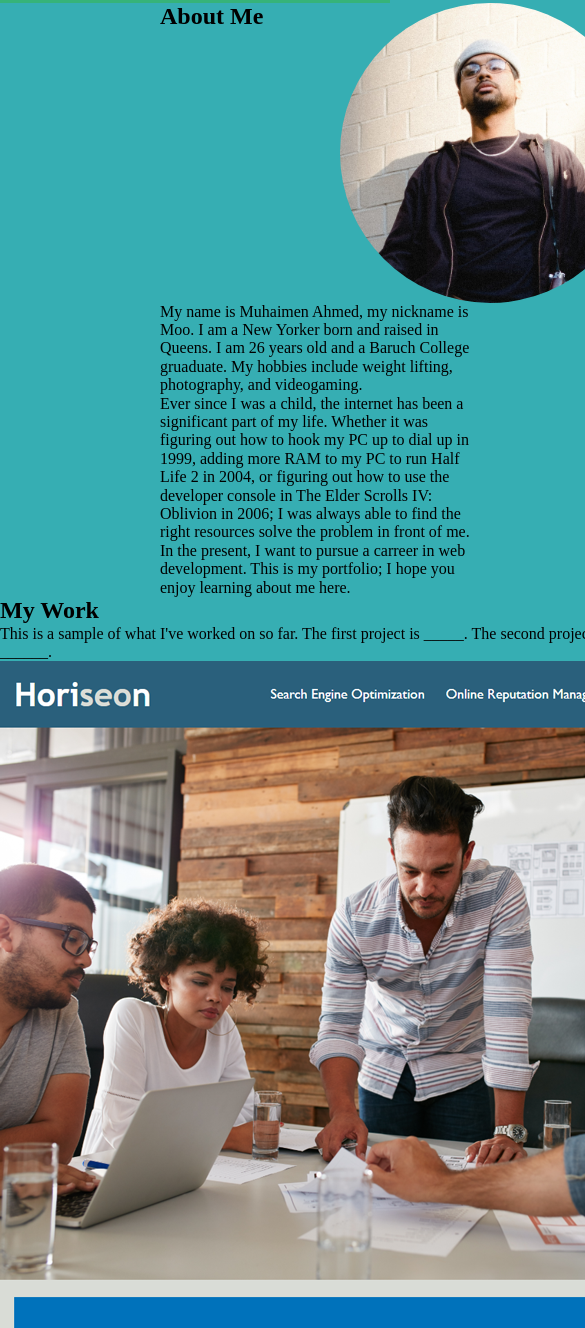
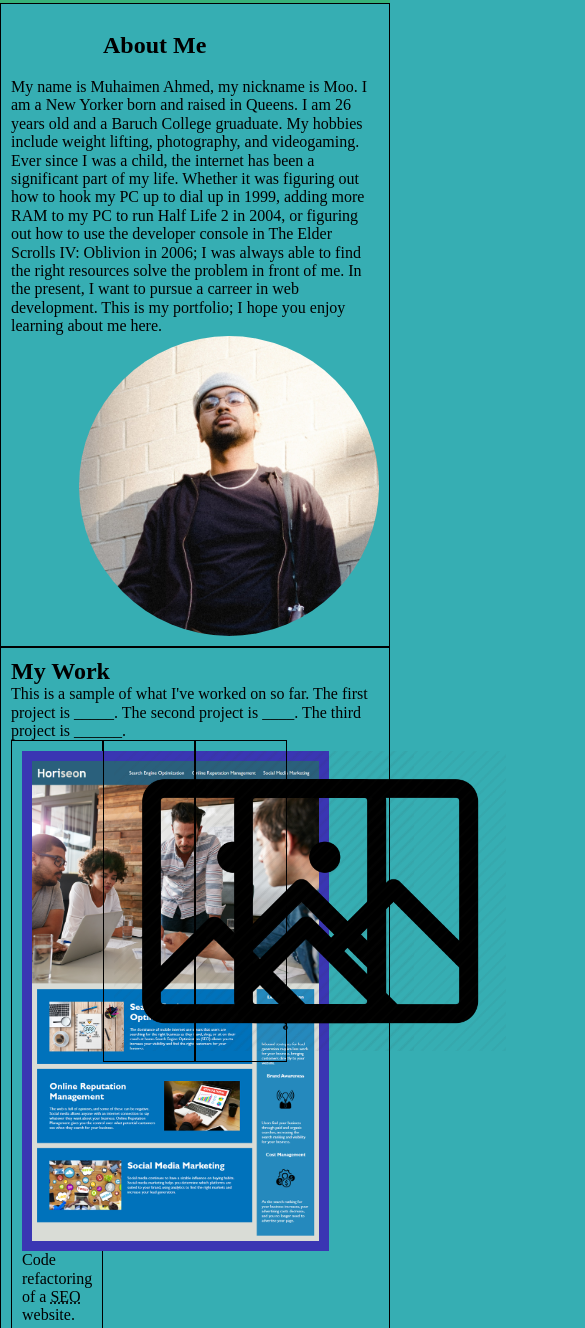
Before and after one commit to mellowmoo/myportfolio, a plain HTML site: page index.html in a window 390 px wide. Shown: the part 273-1601 px from the top of the page, 585 px wide, since content can reach past the window. Drawn offline with Linux system fonts and the light colour scheme.

Commit message:
many many updates to the css style sheet, added media queries, the my work section seems to be broken, need to fix that

```diff
--- a/assets/css/style.css
+++ b/assets/css/style.css
@@ -56,40 +56,87 @@ nav ul li {
 
 body {
     background-color: var(--mainColor);
-    display: flex;
-    flex-wrap: wrap;
 }
 
-/* About Me */
+/* Body - About Me */
 
-section.aboutMe {
-    display: inline-block;
+.aboutMe {
+    border-style: solid;
+    border-width: 1px;
+    padding: 10px;
+    float: left;
+    width: 75%;
 }
 
 .aboutMe h2 {
     float: left;
     margin-left: 20%;
+    padding: 5%;
 }
 
 .aboutMe p {
     float: left;
-    margin-left: 20%;
-    margin-right: 40%;
-
 }
 
 .aboutMe img {
     border-radius: 50%;
     float: right;
     max-height: 300px;
-    margin-right: 20%;
+}
+
+/* Body - My Work */
+
+.myWork {
+    border-style: solid;
+    border-width: 1px;
+    padding: 10px;
+    float: left;
+    width: 100%;
+}
+
+.workImageMain img {
+    border-style: solid;
+    border-color: var(--frameColor);
+    border-width: 10px;
+    max-height: 500px;
+}
+
+.workImageGeneric img {
+    max-height: 300px
+}
+
+figure {
+    border-style: solid;
+    border-width: 1px;
+    padding: 10px;
+    float: left;
+    width: 25%;
 }
 
 /* Footer Content */
 
 footer {
-    margin-top: 0;
-    bottom: 0;
+    text-align: center;
+    float: left;
+    width: 100%;
     border-bottom: 10px solid var(--extraColor);
     color: black;
+    background-color: var(--topColor);
   }
+
+/* Media Queries */
+
+@media screen and (max-width: 992px) {
+    .aboutMe {
+      width: 75%;
+    }
+  }
+
+@media screen and (max-width: 768px) {
+    .aboutMe {
+      width: 100%;
+    }
+    header {
+        display: inline-block;
+    }
+  }
--- a/index.html
+++ b/index.html
@@ -39,10 +39,10 @@
                     <h2>
                         About Me
                     </h2>
-                    <img src="assets/images/profilePic.jpg" class=myPhoto>
                     <p>
                         My name is Muhaimen Ahmed, my nickname is Moo.  I am a New Yorker born and raised in Queens.  I am 26 years old and a Baruch College gruaduate.  My hobbies include weight lifting, photography, and videogaming. <br>  Ever since I was a child, the internet has been a significant part of my life.  Whether it was figuring out how to hook my PC up to dial up in 1999, adding more RAM to my PC to run Half Life 2 in 2004, or figuring out how to use the developer console in The Elder Scrolls IV: Oblivion in 2006; I was always able to find the right resources solve the problem in front of me.  In the present, I want to pursue a carreer in web development.  This is my portfolio; I hope you enjoy learning about me here.
                     </p>
+                    <img src="assets/images/profilePic.jpg" class=myPhoto>
 
                 </section>
             </a>
```
